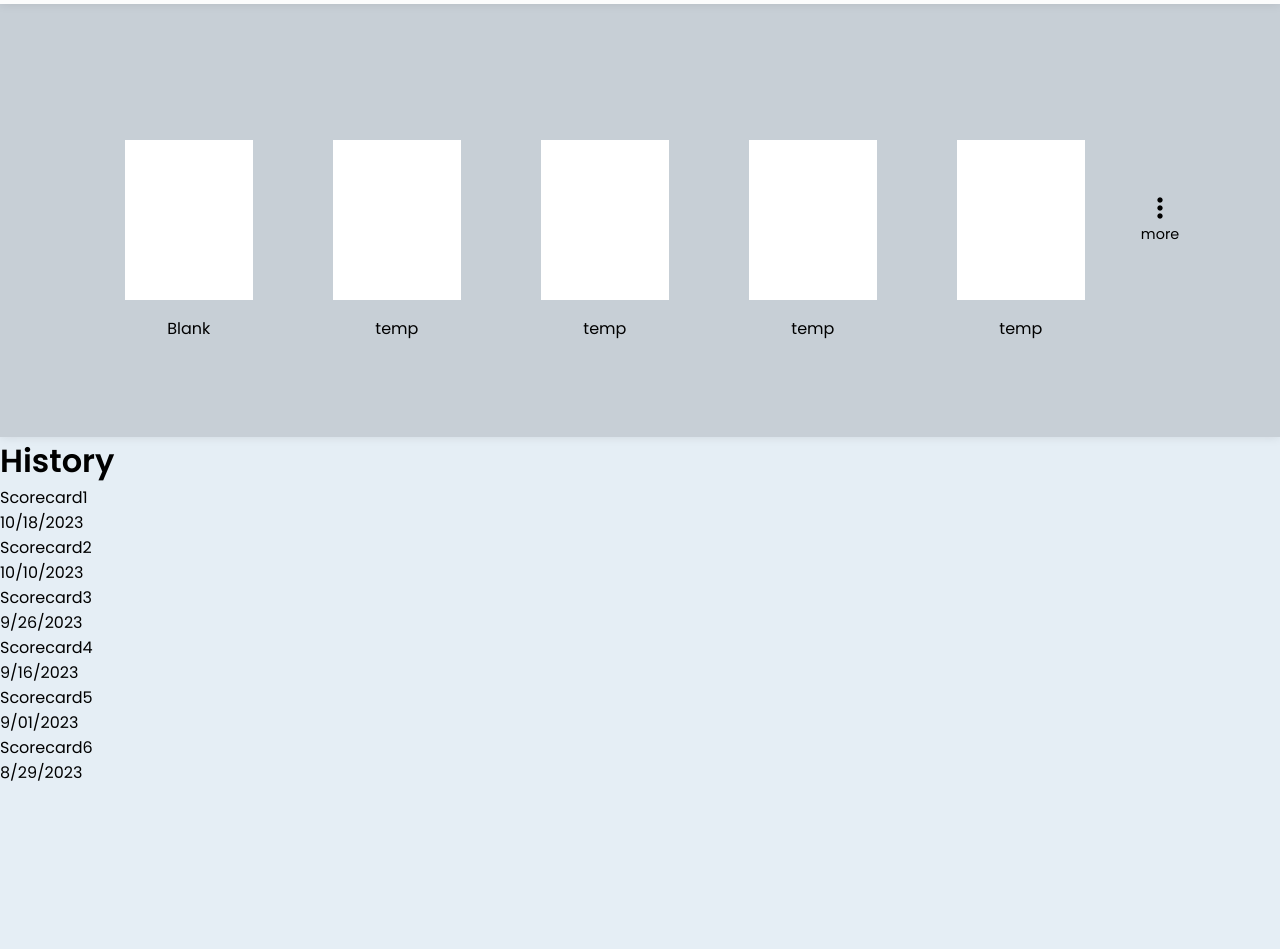
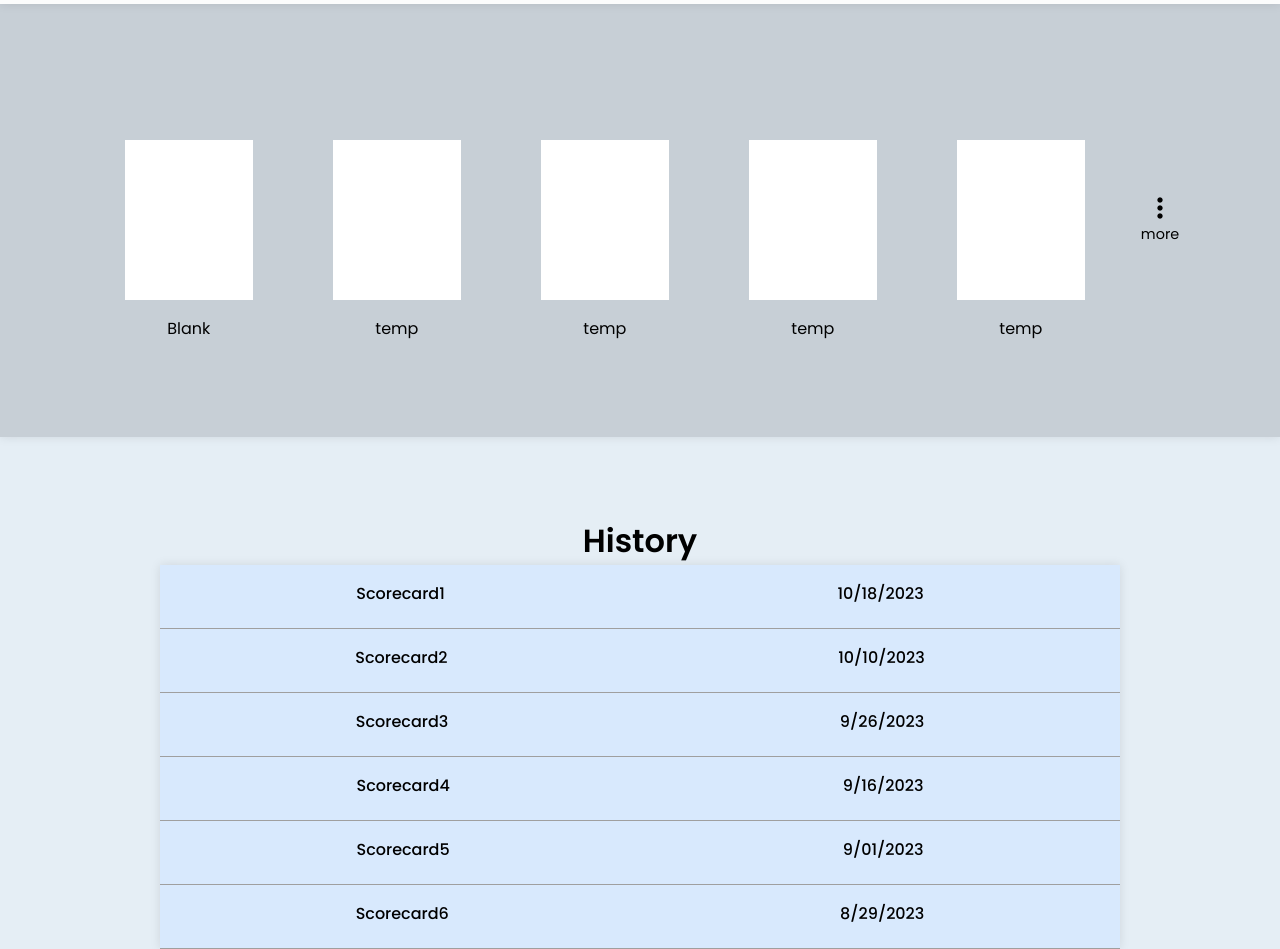
Before and after one commit to jrivera1217/ScorecardApp, a plain HTML site: page index.html in a window 1280 px wide. Shown: the part 76-1025 px from the top of the page. Before the commit the page ends 861 px from the top, so only its background shows below. Drawn offline with nearby package versions, Linux system fonts and the light colour scheme; a script that the page names is missing.

Commit message:
Update styles.css

```diff
--- a/styles.css
+++ b/styles.css
@@ -225,3 +225,46 @@ transition: all 0.5s ease;
 .lists-create .more-btn{
   margin-top: 5.5rem;
 }
+.history-content, .archives-content{
+  justify-content: center;
+  align-items: center;
+  background-color: #d8e9fd;
+  height: 100%;
+  width: 75%;
+  box-shadow: 0 0 10px rgba(0, 0, 0, 0.1);
+}
+.col-1-contents, .archives-items{
+  display: flex;
+  height: 4rem;
+  border: 1px;
+  border-color: #9f9f9f;
+  border-style: solid;
+  border-top: none;
+  border-left: none;
+  border-right: none;
+  justify-content: space-around;
+  transition: all 0.4s ease;
+}
+.col-1-contents:hover,
+.archives-items:hover {
+  background-color: #afbecf;
+  transition: all 0.4s ease;
+}
+.history-top, .archives-top{
+  display: flex;
+  justify-content: center;
+  align-items: center;
+  flex-direction: column;
+}
+.top{
+  display: flex;
+  justify-content: center;
+  margin-top: 5rem;
+}
+.col-1 {
+  margin-top: 1rem;
+  font-weight: 500;
+}
+.favs-top {
+  margin-top: 8rem;
+}
```
